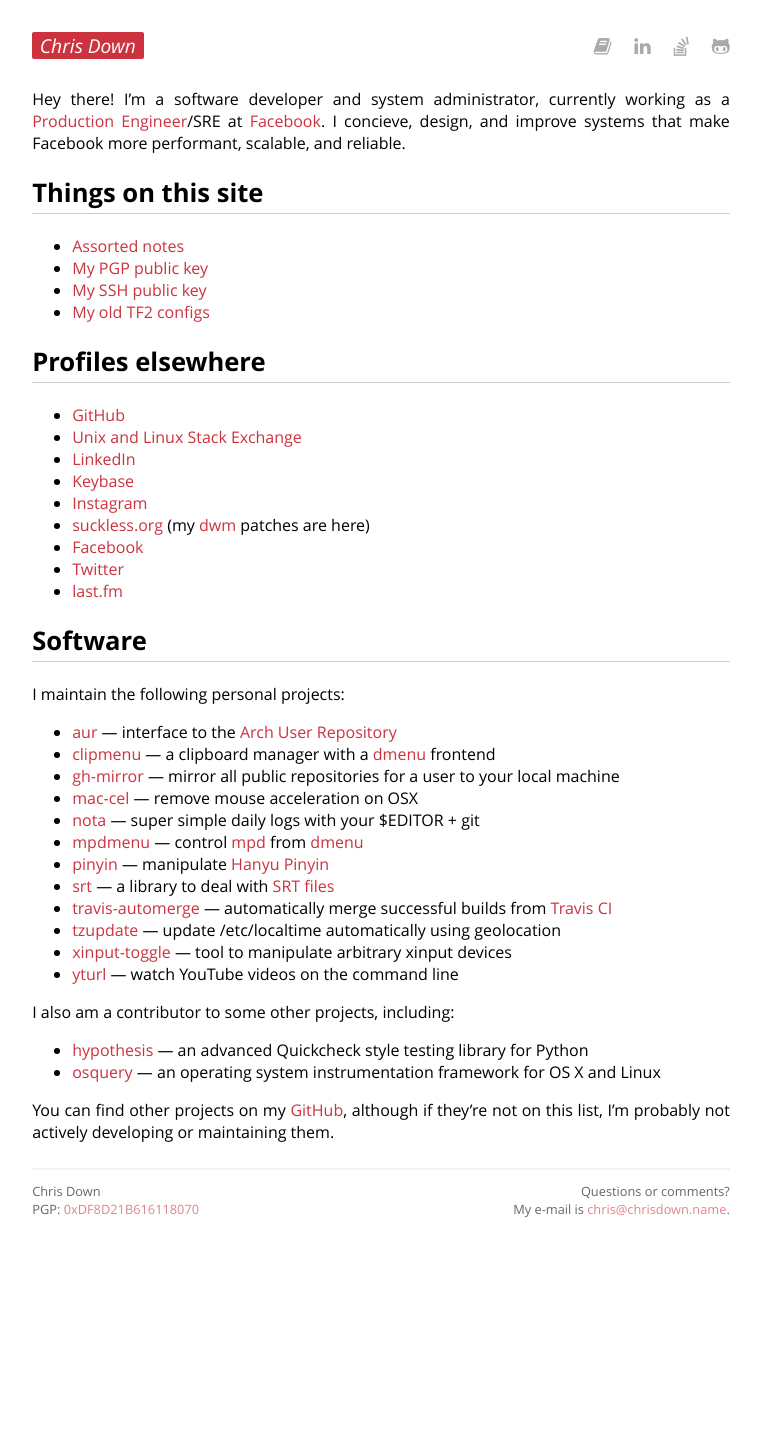
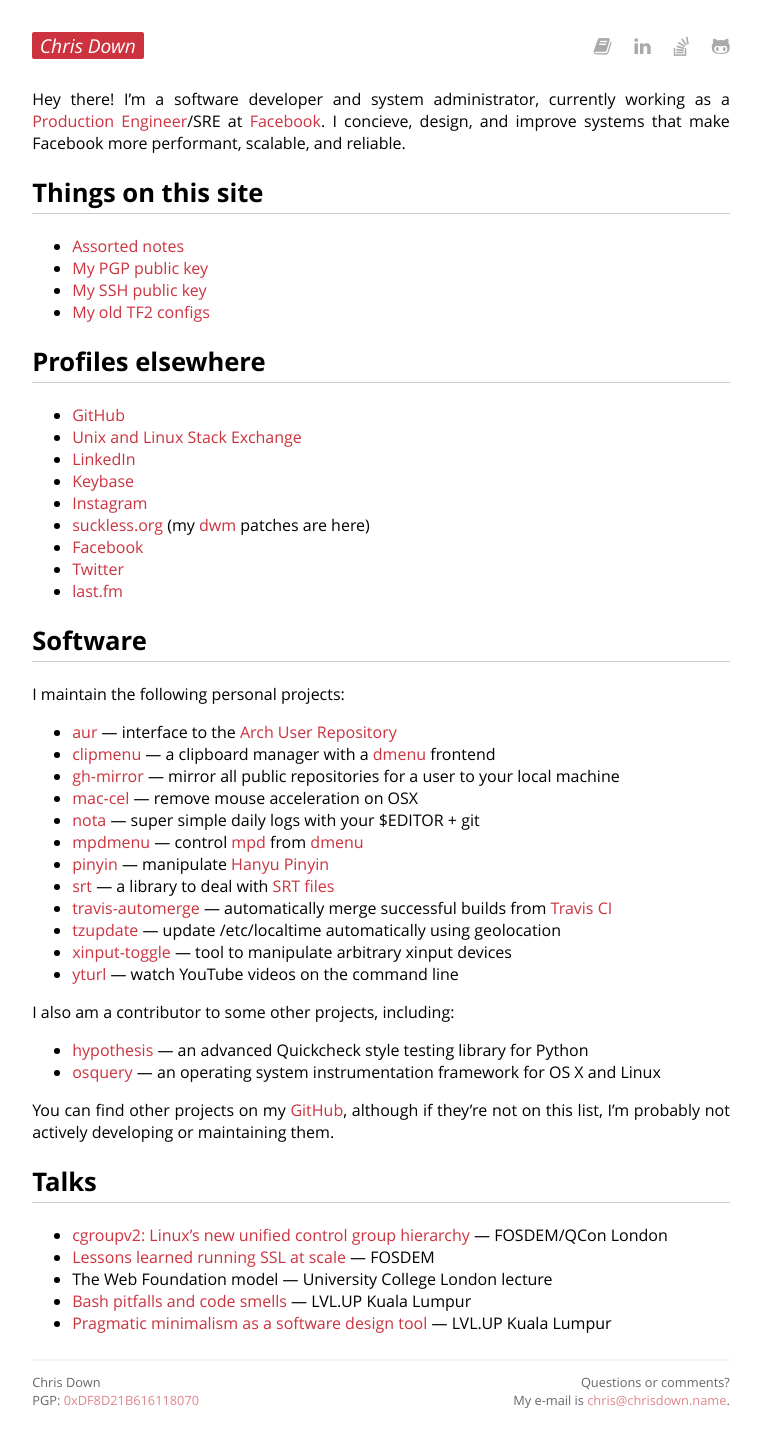
Before and after one commit to cdown/chrisdown.name, a Jekyll site: the page built from index.md, in a window 1280 px wide. Shown: the whole page, without its empty margins (259-1020 px from the left). Built offline with Jekyll 4.4.1, drawn with Linux system fonts in a browser that asks for light colours; before the commit the page ends 1261 px from its top, so only the background shows below that.

Commit message:
Add talks

```diff
--- a/index.md
+++ b/index.md
@@ -70,6 +70,20 @@ I also am a contributor to some other projects, including:
 You can find other projects on my [GitHub][], although if they're not on this
 list, I'm probably not actively developing or maintaining them.
 
+## Talks
+
+- [cgroupv2: Linux's new unified control group
+  hierarchy](https://www.youtube.com/watch?v=XKwBtDhZ2Gc) — FOSDEM/QCon London
+- [Lessons learned running SSL at
+  scale](https://www.youtube.com/watch?v=9Ya8H-9Hrp4) — FOSDEM
+- The Web Foundation model — University College London lecture
+- [Bash pitfalls and code
+  smells](http://slides.com/chrisdown/avoiding-bash-pitfalls-and-code-smells/fullscreen)
+  — LVL.UP Kuala Lumpur
+- [Pragmatic minimalism as a software design
+  tool](http://slides.com/chrisdown/pragmaticminimalism/fullscreen) — LVL.UP
+  Kuala Lumpur
+
 [SRT files]: https://en.wikipedia.org/wiki/SubRip#SubRip_text_file_format
 [dmenu]: http://tools.suckless.org/dmenu/
 [mpd]: http://mpd.wikia.com/
```
